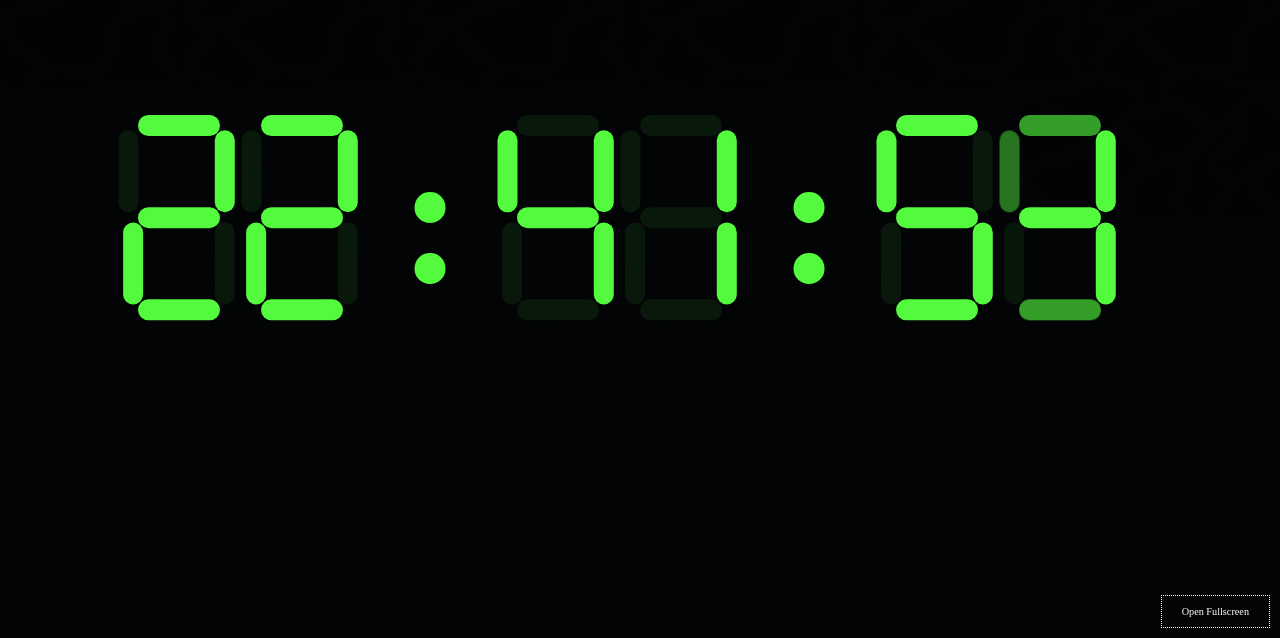
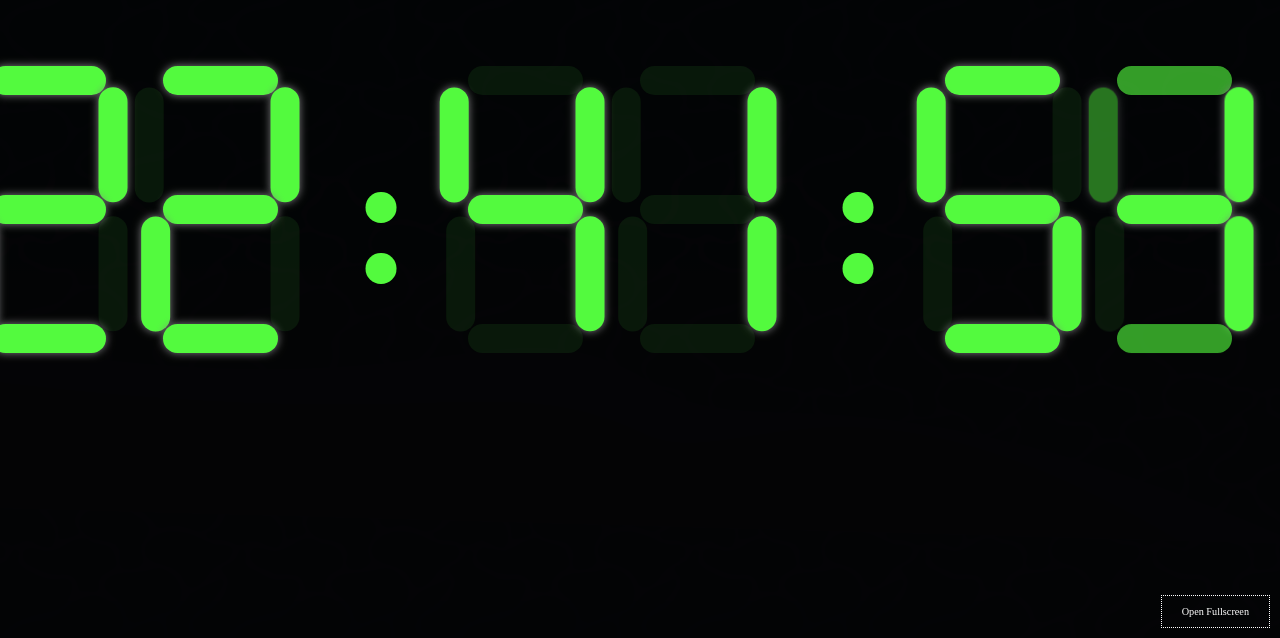
Before and after one commit to flockonus/wall-clock, a plain HTML site: page index.html in a window 1280 px wide. Shown: the part 162-800 px from the top of the page. Drawn offline with Linux system fonts and the light colour scheme.

Commit message:
Update clock.css

```diff
--- a/clock.css
+++ b/clock.css
@@ -44,6 +44,7 @@ body {
     width: 12rem;
     position: relative;
     height: 24rem;
+    zoom: 1.4;
 }
 
 .hours,
@@ -108,6 +109,7 @@ body {
 
 .active {
     opacity: 1;
+    box-shadow: 0px 0px 6px grey;
 }
 
 /*
```
